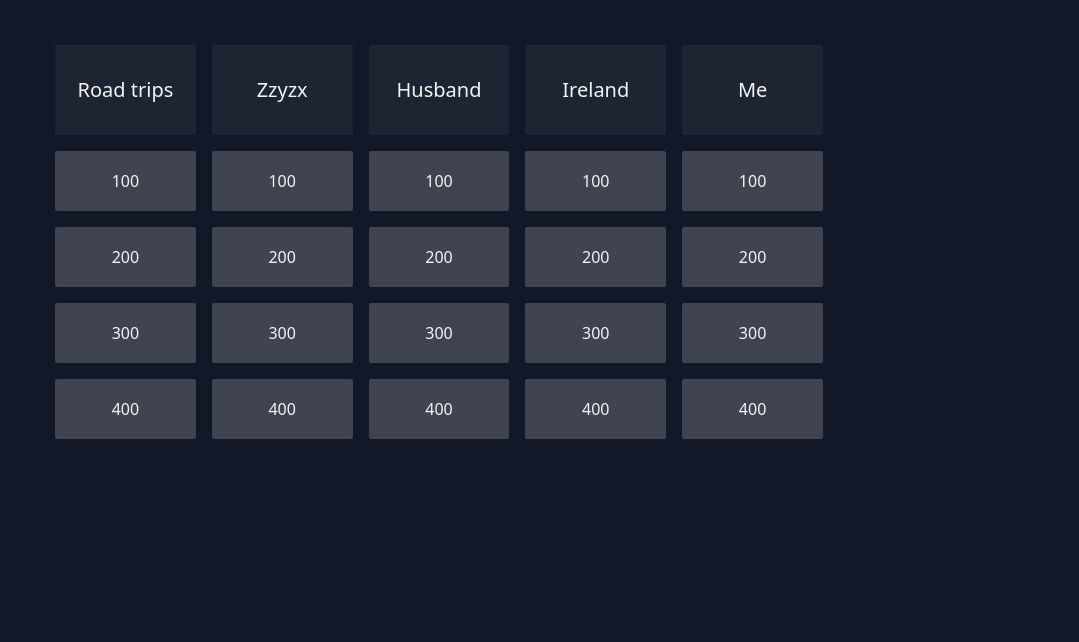
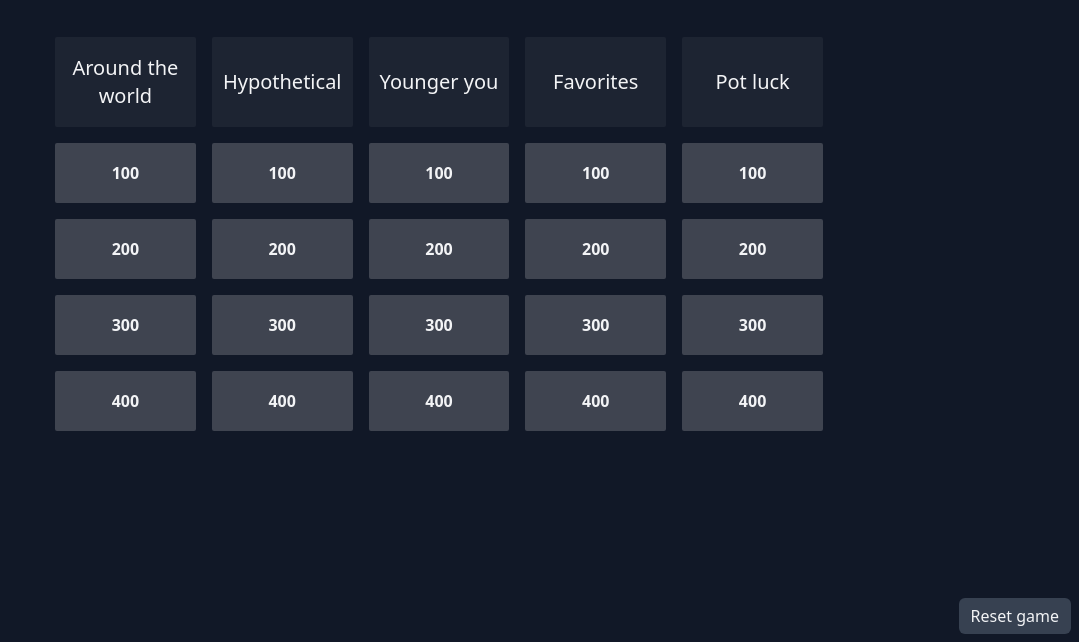
Before and after one commit to adamjuhasz/theinterviewgame.show, a Next.js app: page / in a window 1280 px wide. Shown: the part 158-800 px from the top of the page, without its empty margins (201-1280 px from the left). Built offline with nearby package versions, Linux system fonts and the light colour scheme.

Commit message:
added scores

```diff
--- /dev/null
+++ b/classes/button.ts
@@ -0,0 +1,3 @@
+const buttonClasses: string =
+  "bg-gray-700 px-3 py-1.5 rounded-md hover:bg-gray-500 hover:cursor-pointer";
+export default buttonClasses;
--- a/data/questions.ts
+++ b/data/questions.ts
@@ -1,9 +1,14 @@
 const questions: Record<string, Record<number, string>> = {
-  "Road trips": { 100: "", 200: "", 300: "", 400: "" },
-  Zzyzx: { 100: "", 200: "", 300: "", 400: "" },
-  Husband: { 100: "", 200: "", 300: "", 400: "" },
-  Ireland: { 100: "", 200: "", 300: "", 400: "" },
-  Me: { 100: "", 200: "", 300: "", 400: "" },
+  "Around the world": {
+    100: "If you could choose to live one place in the world where would it be and why?",
+    200: "Have you ever taken a vacation by yourself?",
+    300: "What is the most interesting place you have been, and why?",
+    400: "Have you ever gotten lost while traveling? Tell us the story.",
+  },
+  Hypothetical: { 100: "", 200: "", 300: "", 400: "" },
+  "Younger you": { 100: "", 200: "", 300: "", 400: "" },
+  Favorites: { 100: "", 200: "", 300: "", 400: "" },
+  "Pot luck": { 100: "", 200: "", 300: "", 400: "" },
 } as const;
 
 export default questions;
--- a/package.json
+++ b/package.json
@@ -9,11 +9,13 @@
     "lint": "next lint"
   },
   "dependencies": {
+    "lodash": "^4.17.21",
     "next": "12.2.5",
     "react": "18.2.0",
     "react-dom": "18.2.0"
   },
   "devDependencies": {
+    "@types/lodash": "^4.14.182",
     "@types/node": "18.7.3",
     "@types/react": "18.0.17",
     "@types/react-dom": "18.0.6",
--- a/pages/[category]/[points].tsx
+++ b/pages/[category]/[points].tsx
@@ -1,7 +1,13 @@
 import { GetStaticPaths, GetStaticProps, NextPage } from "next";
 import { ParsedUrlQuery } from "querystring";
+import Link from "next/link";
+import { useEffect, useState } from "react";
+import { sample } from "lodash";
+import { useRouter } from "next/router";
 
 import questions from "../../data/questions";
+import otherPlayers from "../../data/players";
+import buttonClasses from "../../classes/button";
 
 interface Params extends ParsedUrlQuery {
   category: string;
@@ -28,7 +34,7 @@ export const getStaticPaths: GetStaticPaths<Params> = async () => {
 
 interface Props {
   category: string;
-  points: string;
+  points: number;
 }
 
 export const getStaticProps: GetStaticProps<Props, Params> = async (
@@ -43,15 +49,122 @@ export const getStaticProps: GetStaticProps<Props, Params> = async (
   return {
     props: {
       category,
-      points,
+      points: parseInt(points, 10),
     },
   };
 };
 
 const Question: NextPage<Props> = (props) => {
+  useEffect(() => {
+    localStorage.setItem(`visited:/${props.category}/${props.points}`, "true");
+  });
+
   return (
     <div className="p-2 h-screen w-screen flex justify-center items-center">
-      {props.category} - {props.points}
+      <main className="flex flex-col items-center max-w-xl">
+        <h1 className="text-6xl font-semibold px-4 text-center">
+          {props.category}
+        </h1>
+
+        <div className="h-[1px] w-full bg-gray-500 my-4" />
+
+        <p className="text-xl text-center px-4">
+          {questions[props.category][props.points]}
+        </p>
+
+        <div className="w-full flex mt-4">
+          <Link href={"/"}>
+            <div className={buttonClasses}>← Go back</div>
+          </Link>
+        </div>
+
+        <div className="h-[1px] w-full bg-transparent my-4" />
+
+        <PlayerBox {...props} />
+      </main>
+    </div>
+  );
+};
+
+const PlayerBox = (props: Props): JSX.Element => {
+  const router = useRouter();
+
+  const [[selectedPlayer, round], setSelectedPlayer] = useState<
+    [typeof otherPlayers[number] | null, number]
+  >([null, -1]);
+
+  const [rounds] = useState(Math.floor(Math.random() * 30 + 12));
+
+  useEffect(() => {
+    if (round === -1) {
+      return;
+    }
+
+    if (round === rounds) {
+      return;
+    }
+
+    const timer = setTimeout(() => {
+      setSelectedPlayer([
+        sample(otherPlayers) || otherPlayers[(round + 1) % otherPlayers.length],
+        round + 1,
+      ]);
+    }, 100);
+
+    return () => {
+      clearTimeout(timer);
+    };
+  }, [round, rounds]);
+
+  useEffect(() => {
+    const handler = () => {
+      if (selectedPlayer === null) {
+        return;
+      }
+
+      const currScore = localStorage.getItem(`score:${selectedPlayer}`);
+
+      localStorage.setItem(
+        `score:${selectedPlayer}`,
+        (currScore === null
+          ? props.points
+          : parseInt(currScore, 10) + props.points
+        ).toFixed(0)
+      );
+
+      return;
+    };
+
+    router.events.on("routeChangeStart", handler);
+
+    return () => {
+      router.events.off("routeChangeStart", handler);
+    };
+  }, [props.points, router, selectedPlayer]);
+
+  return (
+    <div className="grid grid-cols-3 gap-4 w-full">
+      {otherPlayers.map((name) => (
+        <div
+          key={name}
+          className={`${
+            selectedPlayer === name
+              ? "bg-gray-300 text-gray-900 font-semibold"
+              : "bg-gray-700 text-gray-100 font-normal"
+          } flex items-center justify-center aspect-[4/2.5] rounded-md`}
+        >
+          {name}
+        </div>
+      ))}
+
+      <button
+        onClick={() => {
+          setSelectedPlayer([selectedPlayer, 0]);
+        }}
+        className={`bg-gray-700 flex items-center justify-center aspect-[4/2.5] font-semibold text-3xl hover:bg-gray-500 rounded-md`}
+      >
+        🌪 Spin
+      </button>
     </div>
   );
 };
--- a/pages/index.tsx
+++ b/pages/index.tsx
@@ -1,9 +1,10 @@
 import type { NextPage } from "next";
 import Head from "next/head";
 import Link from "next/link";
-import { useState } from "react";
+import { useEffect, useState } from "react";
 
 import questions from "../data/questions";
+import buttonClasses from "../classes/button";
 
 const columnsClasses: string = "grid-cols-5";
 const rowsClasses: string = "grid-rows-4";
@@ -15,6 +16,42 @@ const Home: NextPage = () => {
   const [currentCat, setCurrCat] = useState<null | keyof typeof questions>(
     null
   );
+
+  const [visited, setVisited] = useState<
+    Record<string, string | undefined | null>
+  >({});
+
+  const [scores, setScores] = useState<Record<string, number>>({});
+
+  useEffect(() => {
+    const numberOfKeys = localStorage.length;
+    let beenVisited = {} as typeof visited;
+    let currentScores = {} as typeof scores;
+
+    for (let i = 0; i < numberOfKeys; i++) {
+      const key = localStorage.key(i);
+
+      if (key !== null && key.includes("visited:")) {
+        beenVisited = {
+          ...beenVisited,
+          [key.replace("visited:", "")]: localStorage.getItem(key),
+        };
+      }
+
+      if (key !== null && key.includes("score:")) {
+        currentScores = {
+          ...currentScores,
+          [key.replace("score:", "")]: parseInt(
+            localStorage.getItem(key) || "0",
+            10
+          ),
+        };
+      }
+    }
+
+    setVisited(beenVisited);
+    setScores(currentScores);
+  }, [setVisited]);
 
   return (
     <div className="p-2 h-screen w-screen flex justify-center items-center">
@@ -30,10 +67,12 @@ const Home: NextPage = () => {
             <h2
               key={c}
               className={`${blockClasses} ${
-                currentCat === c ? "bg-opacity-10" : "bg-opacity-5"
+                currentCat === c ? "bg-opacity-[15%]" : "bg-opacity-5"
               } min-h-[90px] font-medium text-xl`}
             >
-              {c}
+              <p className="text-center overflow-hidden text-ellipsis w-full">
+                {c}
+              </p>
             </h2>
           ))}
         </header>
@@ -50,7 +89,11 @@ const Home: NextPage = () => {
                   <div
                     onMouseEnter={() => setCurrCat(c)}
                     onMouseLeave={() => setCurrCat(null)}
-                    className={`${blockClasses} bg-opacity-20 min-h-[60px] grid-cols-1 hover:bg-opacity-40 hover:cursor-pointer`}
+                    className={`${blockClasses} ${
+                      visited[`/${c}/${points}`] === "true"
+                        ? "text-gray-500 font-light"
+                        : "text-gray-100 font-semibold hover:bg-opacity-40"
+                    } bg-opacity-20 min-h-[60px] grid-cols-1  hover:cursor-pointer`}
                   >
                     {points}
                   </div>
@@ -58,6 +101,37 @@ const Home: NextPage = () => {
               ))
           )}
         </section>
+
+        <section className="mt-4">
+          {Object.keys(scores)
+            .sort((a, b) => {
+              if (scores[a] < scores[b]) {
+                return 1;
+              }
+
+              if (scores[a] > scores[b]) {
+                return -1;
+              }
+
+              return 0;
+            })
+            .map((name, index) => (
+              <div key={name} className={`${index % 2 ? "bg-gray-700" : ""}`}>
+                {name} - {scores[name]}
+              </div>
+            ))}
+        </section>
+
+        <button
+          className={`absolute bottom-2 right-2 ${buttonClasses}`}
+          onClick={() => {
+            localStorage.clear();
+            setVisited({});
+            setScores({});
+          }}
+        >
+          Reset game
+        </button>
       </main>
     </div>
   );
--- a/tailwind.config.js
+++ b/tailwind.config.js
@@ -3,6 +3,7 @@ module.exports = {
   content: [
     "./pages/**/*.{js,ts,jsx,tsx}",
     "./components/**/*.{js,ts,jsx,tsx}",
+    "./classes/**/*.{js,ts,jsx,tsx}",
   ],
   theme: {
     extend: {},
```
Also changed, not shown: data/players.ts (+11 -1 lines), 1 other file (tests, documents, lock files or other folders).
